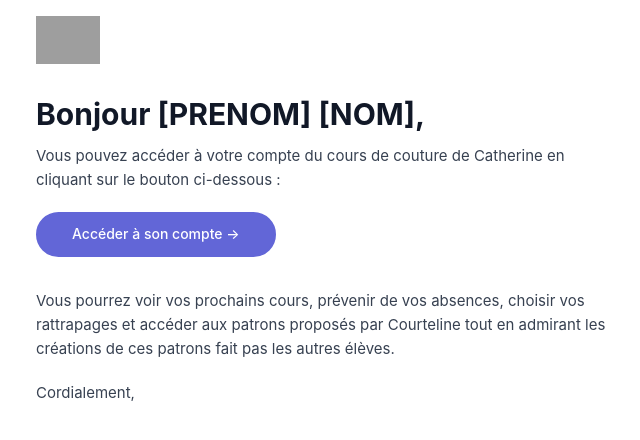
After one commit to clarisse-petitot/couture_courteline, a PHP site: page /mail/template.html in a window 1280 px wide. The commit adds this page. Shown: the top 440 px of the page, without its empty margins (312-952 px from the left). Run offline with PHP 8.4, Linux system fonts and the light colour scheme; some web fonts are replaced; grey boxes are pictures that could not be loaded.

Commit message:
feat(mail): ajout mail + envoie token

```diff
--- a/classes.php
+++ b/classes.php
@@ -190,17 +190,17 @@ class Token{
     private $utilisateur;
     private $date_creation;
 
-    public function __construct(string $token, string $date_creation, Utilisateur $utilisateur) {
+    public function __construct(string $token, int $date_creation, Utilisateur $utilisateur) {
         $this->token = $token;
         $this->date_creation = $date_creation;
         $this->utilisateur = $utilisateur;
 
     }
 
-    public function getToken():int{
+    public function getToken():string{
         return $this->token;
     }
-    public function getDateCreation():string{
+    public function getDateCreation():int{
         return $this->date_creation;
     }
     public function getUtilisateur():Utilisateur{
--- /dev/null
+++ b/mail/template.html
@@ -0,0 +1,84 @@
+<!DOCTYPE html PUBLIC "-//W3C//DTD XHTML 1.0 Transitional//EN" "http://www.w3.org/TR/xhtml1/DTD/xhtml1-transitional.dtd">
+<html dir="ltr" lang="en">
+
+<head>
+    <meta content="width=device-width" name="viewport" />
+    <meta content="text/html; charset=UTF-8" http-equiv="Content-Type" />
+    <meta content="IE=edge" http-equiv="X-UA-Compatible" />
+    <meta name="x-apple-disable-message-reformatting" />
+    <meta content="telephone=no,address=no,email=no,date=no,url=no" name="format-detection" />
+    <meta content="light" name="color-scheme" />
+    <meta content="light" name="supported-color-schemes" />
+    <style>
+        @font-face {
+            font-family: 'Inter';
+            font-style: normal;
+            font-weight: 400;
+            mso-font-alt: 'sans-serif';
+            src: url(https://rsms.me/inter/font-files/Inter-Regular.woff2?v=3.19) format('woff2');
+        }
+
+        * {
+            font-family: 'Inter', sans-serif;
+        }
+    </style>
+    <style>
+        blockquote,
+        h1,
+        h2,
+        h3,
+        img,
+        li,
+        ol,
+        p,
+        ul {
+            margin-top: 0;
+            margin-bottom: 0
+        }
+    </style>
+</head>
+
+<body>
+    <table align="center" width="100%" border="0" cellPadding="0" cellSpacing="0" role="presentation" style="max-width:600px;min-width:300px;width:100%;margin-left:auto;margin-right:auto;padding:0.5rem">
+        <tbody>
+            <tr style="width:100%">
+                <td>
+                    <table align="center" width="100%" border="0" cellPadding="0" cellSpacing="0" role="presentation" style="margin-top:0px;margin-bottom:0px">
+                        <tbody style="width:100%">
+                            <tr style="width:100%">
+                                <td align="left" data-id="__react-email-column"><img title="Logo" alt="Logo" src="https://www.courteline.fr/wp-content/uploads/2022/08/AssocCourtelineCMJN-1024x366.png" style="display:block;outline:none;border:none;text-decoration:none;height:48px" /></td>
+                            </tr>
+                        </tbody>
+                    </table>
+                    <table align="center" width="100%" border="0" cellPadding="0" cellSpacing="0" role="presentation" style="max-width:37.5em;height:32px">
+                        <tbody>
+                            <tr style="width:100%">
+                                <td></td>
+                            </tr>
+                        </tbody>
+                    </table>
+                    <h2 style="text-align:left;color:rgb(17, 24, 39);margin-bottom:12px;margin-top:0px;font-size:30px;line-height:36px;font-weight:700"><strong>Bonjour [PRENOM] [NOM],</strong></h2>
+                    <p style="font-size:15px;line-height:24px;margin:16px 0;text-align:left;margin-bottom:20px;margin-top:0px;color:rgb(55, 65, 81);-webkit-font-smoothing:antialiased;-moz-osx-font-smoothing:grayscale">Vous pouvez accéder à votre compte du cours de couture de Catherine en cliquant sur le bouton ci-dessous : </p>
+                    <table align="center" width="100%" border="0" cellPadding="0" cellSpacing="0" role="presentation" style="max-width:100%;text-align:left;margin-bottom:0px">
+                        <tbody>
+                            <tr style="width:100%">
+                                <td><a href="index.php?token=[TOKEN]" style="color:#ffffff;background-color:#6266d7;border-color:#6266d7;padding:12px 34px 12px 34px;border-width:2px;border-style:solid;text-decoration:none;font-size:14px;font-weight:500;border-radius:9999px;line-height:100%;display:inline-block;max-width:100%" target="_blank"><span style="max-width:100%;display:inline-block;line-height:120%">Accéder à son compte →</span></a></td>
+                            </tr>
+                        </tbody>
+                    </table>
+                    <table align="center" width="100%" border="0" cellPadding="0" cellSpacing="0" role="presentation" style="max-width:37.5em;height:32px">
+                        <tbody>
+                            <tr style="width:100%">
+                                <td></td>
+                            </tr>
+                        </tbody>
+                    </table>
+                    <p style="font-size:15px;line-height:24px;margin:16px 0;text-align:left;margin-bottom:20px;margin-top:0px;color:rgb(55, 65, 81);-webkit-font-smoothing:antialiased;-moz-osx-font-smoothing:grayscale">Vous pourrez voir vos prochains cours, prévenir de vos absences, choisir vos rattrapages et accéder aux patrons proposés par Courteline tout en admirant les créations de ces patrons fait pas les autres élèves.</p>
+                    <p style="font-size:15px;line-height:24px;margin:16px 0;text-align:left;margin-bottom:20px;margin-top:0px;color:rgb(55, 65, 81);-webkit-font-smoothing:antialiased;-moz-osx-font-smoothing:grayscale">Cordialement,</p>
+                </td>
+            </tr>
+        </tbody>
+    </table>
+</body>
+
+</html>
```
Also changed, not shown: connexion.php (+9 -3 lines), fonctions.php (+66 -18 lines), mail/mail_service.php (added, +22 -0 lines), 1 other file.
